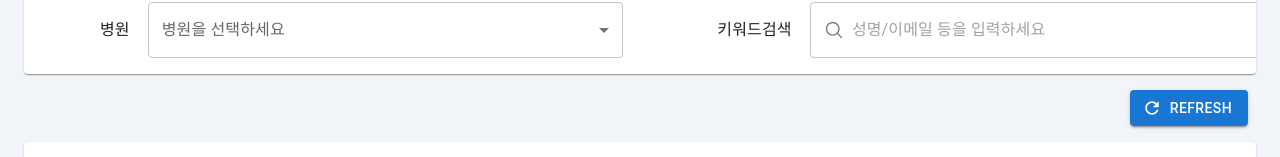
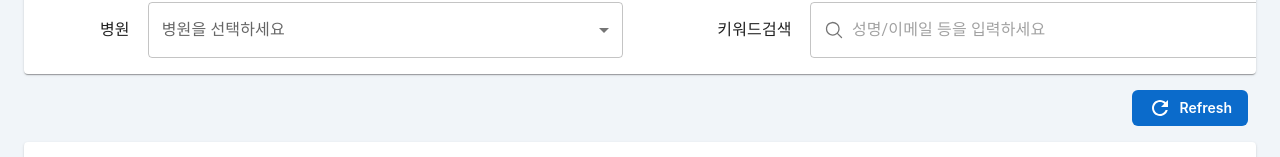
Before and after one commit to chosooyeon/lemon-admin, a React (Vite) app: page /user in a window 1280 px wide. Shown: the part 188-345 px from the top of the page. Built offline with nearby package versions, Linux system fonts and the light colour scheme.

Commit message:
🎨 [Joy UI] 버튼 추가

```diff
--- a/package.json
+++ b/package.json
@@ -14,6 +14,7 @@
     "@emotion/styled": "^11.11.0",
     "@heroicons/react": "^2.0.18",
     "@mui/icons-material": "^5.11.16",
+    "@mui/joy": "^5.0.0-alpha.84",
     "@mui/lab": "^5.0.0-alpha.134",
     "@mui/material": "^5.13.5",
     "@mui/x-data-grid": "^6.9.0",
--- a/src/pages/user/UserPage.tsx
+++ b/src/pages/user/UserPage.tsx
@@ -1,8 +1,9 @@
 import { Search } from '@/components/atoms/Search';
 import UserTable from '@/components/molecules/UserTable';
 import { SelectComponent } from '@/components/atoms/SelectComponent';
-import { Box, Button, Card, CardActions, Container, Stack, SvgIcon, Typography } from '@mui/material';
+import { Card, CardActions, Container, Stack, SvgIcon, Typography } from '@mui/material';
 import RefreshIcon from '@mui/icons-material/Refresh';
+import { Box, Button } from '@mui/joy';
 
 const UserPage = () => {
     return (
@@ -39,16 +40,9 @@ const UserPage = () => {
                             </Stack>
                         </Card>
                         <CardActions sx={{ justifyContent: 'flex-end' }}>
-                            <Button
-                                startIcon={(
-                                    <SvgIcon fontSize="small">
-                                        <RefreshIcon />
-                                    </SvgIcon>
-                                )}
-                                variant="contained"
-                            >
-                                REFRESH
-                            </Button>
+                            <Box sx={{ display: 'flex', gap: 1, alignItems: 'center', flexWrap: 'wrap' }}>
+                                <Button startDecorator={<RefreshIcon />}>Refresh</Button>
+                            </Box>
                         </CardActions>
                         <UserTable />
                     </Stack>
```
Also changed, not shown: 1 other file (tests, documents, lock files or other folders).
